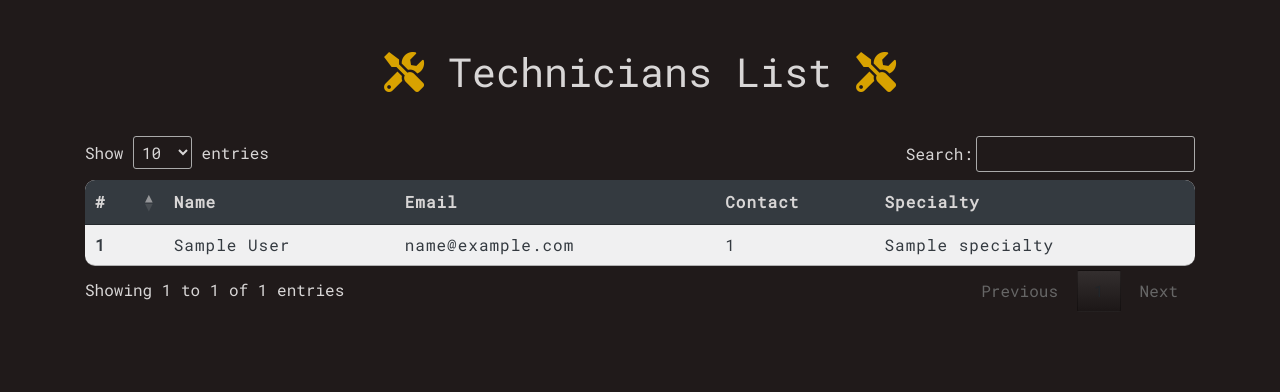
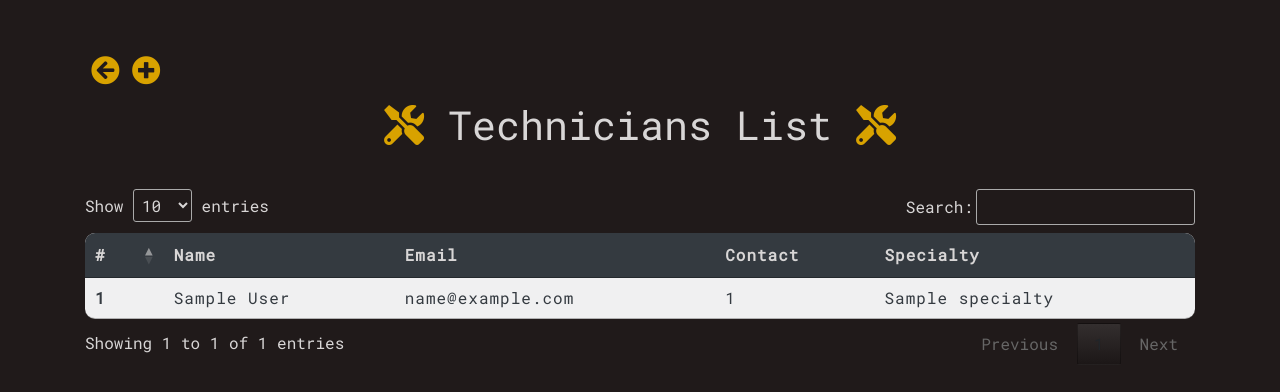
Before and after one commit to vaggelisdrak/ece_web_project, a Node server app: template frontend/views/admintechnicians.hbs in a window 1280 px wide. Shown: the part 56-448 px from the top of the page. Run offline with Node 20, Linux system fonts and the light colour scheme; the template is opened without the code that fills it: most values are stand-ins (such as "Sample title", 1, 10 or a date in 2020); some libraries are stand-ins or nearby versions.

Commit message:
add tech form

```diff
--- a/frontend/public/css/stylesForms.css
+++ b/frontend/public/css/stylesForms.css
@@ -415,5 +415,39 @@
 }
 
 .icon-button {
-    padding: 0 5px; /* Adjust as needed */
+    padding: 0 5px;
 }
+
+.back-button {
+    background-color: transparent;
+    border: none;
+    color: #d8a200;
+    font-size: 1.8em;
+    cursor: pointer;
+    margin-bottom: 8px;
+}
+
+.add-button {
+    position: fixed;
+    background-color: transparent;
+    border: none;
+    color: #d8a200;
+    font-size: 1.8em;
+    cursor: pointer;
+}
+
+.addtech{
+    background-color:#d8a200;
+    border: none;
+}
+
+.addtech:hover{
+    background-color:#000000;
+    border: none;
+}
+
+.form-control:focus {
+    outline: none !important;
+    border:1px solid #fec313;
+    box-shadow: 0 0 10px #fec313;
+}
--- a/frontend/views/admintechnicians.hbs
+++ b/frontend/views/admintechnicians.hbs
@@ -1,3 +1,8 @@
+<div class="arrow-plus">
+    <button class="back-button" onclick="goBack()"><i class="fas fa-arrow-circle-left"></i></button>
+    <button class="add-button" data-toggle="modal" data-target="#addTechnicianModal"><i class="fas fa-plus-circle"></i></button>
+</div>
+
 <h1 class="technicians title">
     <i class="fas fa-tools d-none d-sm-inline"></i>
     Technicians List
@@ -31,3 +36,50 @@
         </tbody>
     </table>
 </div>
+
+<div class="modal fade" id="addTechnicianModal" tabindex="-1" role="dialog" aria-labelledby="addTechnicianModalLabel" aria-hidden="true">
+  <div class="modal-dialog" role="document">
+    <div class="modal-content">
+      <div class="modal-header">
+        <h5 class="modal-title" id="addTechnicianModalLabel">Add Technician</h5>
+        <button type="button" class="close" data-dismiss="modal" aria-label="Close">
+          <span aria-hidden="true">&times;</span>
+        </button>
+      </div>
+      <div class="modal-body">
+        <form id="addTechnicianForm">
+            <div class="form-group">
+                <label for="id">ID</label>
+                <input type="text" class="form-control" id="tech_id" name="tech_id" required>
+            </div>
+            <div class="form-group">
+                <label for="name">Name</label>
+                <input type="text" class="form-control" id="name" name="name" required>
+            </div>
+            <div class="form-group">
+                <label for="email">Email</label>
+                <input type="email" class="form-control" id="email" name="email" required>
+            </div>
+            <div class="form-group">
+                <label for="contact">Contact</label>
+                <input type="text" class="form-control" id="contact" name="contact" required>
+            </div>
+            <div class="form-group">
+                <label for="specialty">Specialty</label>
+                <input type="text" class="form-control" id="specialty" name="specialty" required>
+            </div>
+        </form>
+      </div>
+      <div class="modal-footer">
+        <button type="button" class="btn btn-secondary" data-dismiss="modal">Close</button>
+        <button type="button" id="addtech" class="btn btn-primary addtech">Add</button>
+      </div>
+    </div>
+  </div>
+</div>
+
+<script>
+    function goBack() {
+    window.history.back();
+    }
+</script>
```
Also changed, not shown: backend/postgresql/model.mjs (+17 -0 lines).
